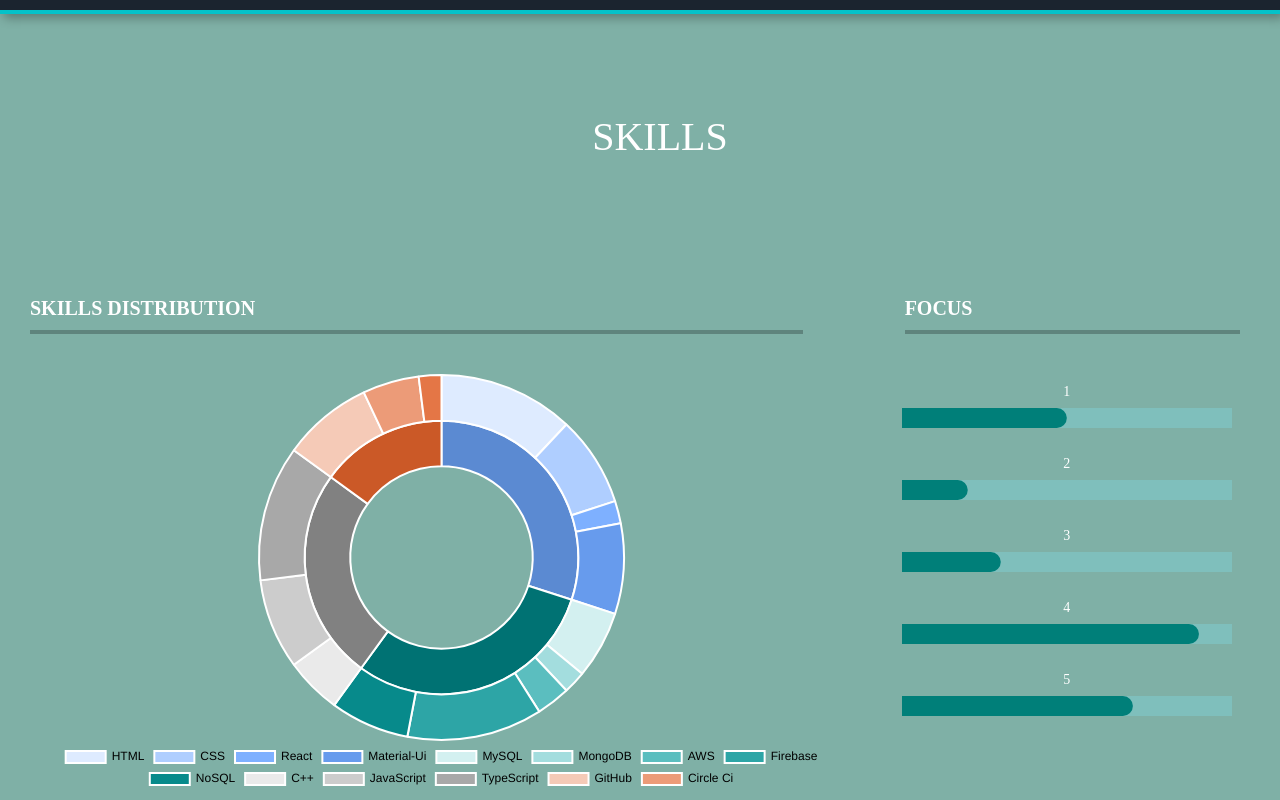
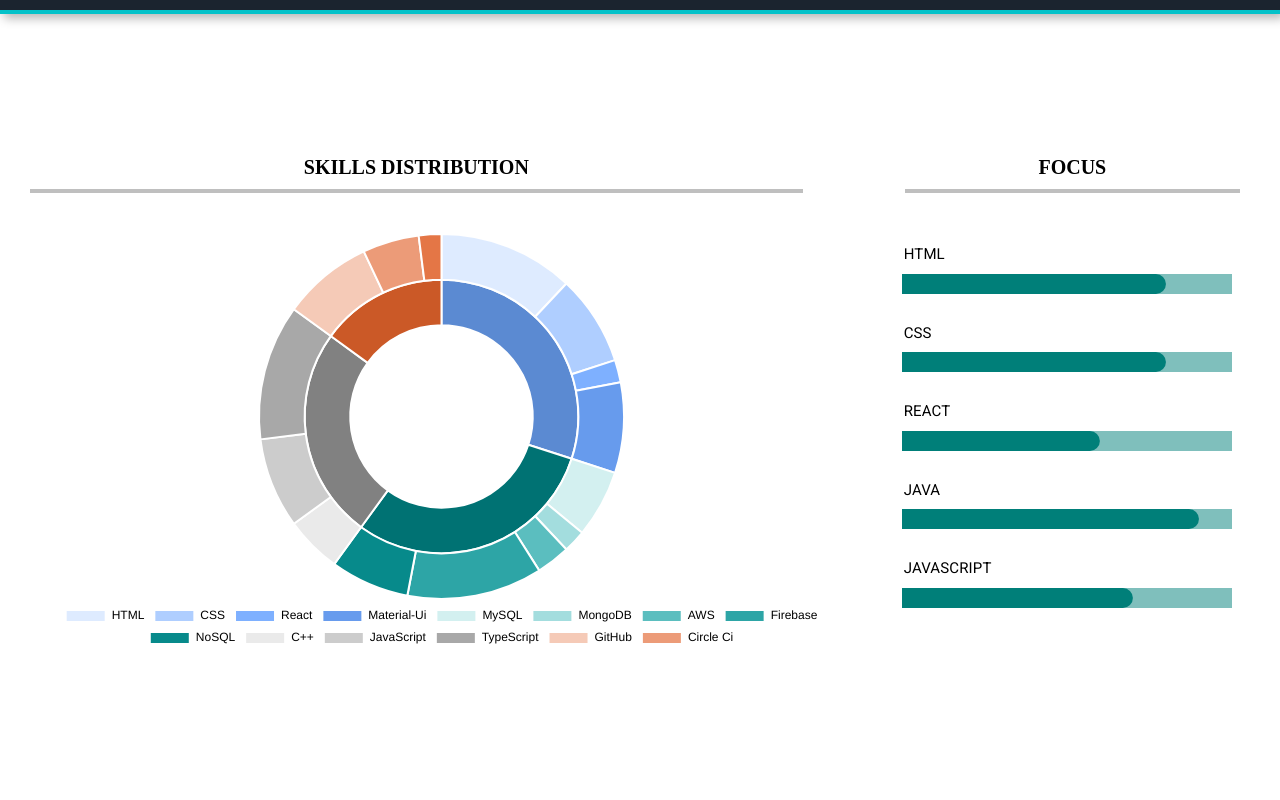
Before and after one commit to arunipatel06/portfolio, a React (Create React App) app: page / in a window 1280 px wide. Shown: the part 840-1640 px from the top of the page. Built offline with nearby package versions, Linux system fonts and the light colour scheme; what webfontloader would draw is missing.

Commit message:
Style Skill page

```diff
--- a/src/Progressbar.js
+++ b/src/Progressbar.js
@@ -1,6 +1,7 @@
 import React from "react";
 import { lighten, makeStyles, withStyles } from "@material-ui/core/styles";
 import LinearProgress from "@material-ui/core/LinearProgress";
+import {Typography} from "@material-ui/core";
 
 const BorderLinearProgress = withStyles({
   root: {
@@ -49,9 +50,15 @@ const useStyles = makeStyles(theme => ({
     color: "white",
     margin: "0px 0px 0px -1px",
     padding: "10px 60px 10px 0px",
-    backgroundColor: "#7FB0A6"
+    backgroundColor: "white"
   },
-
+  text:{
+    textAlign:"left",
+    paddingLeft:"10px",
+    fontSize:"15px",
+    textTransform:"bold",
+    color:"black"
+  }
 
 }));
 
@@ -62,37 +69,37 @@ export default function Contact() {
     <div className={classes.root}>
           <div className={classes.progresslist}>
             <div className={classes.progressclass}>
-              <div>1</div>
+              <Typography className={classes.text}> HTML </Typography>
+              <BorderLinearProgress
+                className={classes.margin}
+                variant="determinate"
+                color="primary"
+                value={80}
+              />
+            </div>
+
+            <div className={classes.progressclass}>
+            <Typography className={classes.text}> CSS </Typography>
               <BorderLinearProgress
                 className={classes.margin}
                 variant="determinate"
                 color="secondary"
-                value={50}
+                value={80}
               />
             </div>
 
             <div className={classes.progressclass}>
-              <div>2</div>
+            <Typography className={classes.text}> React </Typography>
               <BorderLinearProgress
                 className={classes.margin}
                 variant="determinate"
                 color="secondary"
-                value={20}
+                value={60}
               />
             </div>
 
             <div className={classes.progressclass}>
-              <div>3</div>
-              <BorderLinearProgress
-                className={classes.margin}
-                variant="determinate"
-                color="secondary"
-                value={30}
-              />
-            </div>
-
-            <div className={classes.progressclass}>
-              <div>4</div>
+            <Typography className={classes.text}> Java </Typography>
               <BorderLinearProgress
                 className={classes.margin}
                 variant="determinate"
@@ -102,7 +109,7 @@ export default function Contact() {
             </div>
 
             <div className={classes.progressclass}>
-              <div>5</div>
+            <Typography className={classes.text}> JavaScript </Typography>
               <BorderLinearProgress
                 className={classes.margin}
                 variant="determinate"
--- a/src/Skills.js
+++ b/src/Skills.js
@@ -14,12 +14,12 @@ const useStyles = makeStyles(theme => ({
         fontFamily: "freight-sans-pro Helvetica Neue Helvetica Arial sans-serif",
         textTransform: 'uppercase',
         fontSize: '40px',
-        backgroundColor: "#7FB0A6",
+        backgroundColor: "white",
         backgroundRepeat: "repeat",
         display: "flex",
         justifyContent: "center",
         alignItems: "center",
-        flexDirection: "column",
+        flexDirection: "row",
         color: 'white',
         padding:'35px 20px',
 
@@ -27,8 +27,8 @@ const useStyles = makeStyles(theme => ({
 
       charts: {
          borderBottom: "4px solid rgba(0, 0, 0, 0.25)",
-         color: 'white',
-         textAlign:'left',
+         color: 'black',
+         textAlign:'center',
          fontFamily: "freight-sans-pro Helvetica Neue Helvetica Arial sans-serif",
          fontSize: '20px',
          padding: '20px 0px 10px 0px',
@@ -45,7 +45,7 @@ const Skills = props =>{
       <div >
         <div><NewNavbar /></div>
         <section className={classes.skills}>
-          <div className={classes.skills}>Skills</div>
+          {/* <div className={classes.skills}>Skills</div> */}
           <Grid container spacing={4}>
             <Grid item xs={8}>
               <h4 className={classes.charts}>Skills Distribution</h4>
```
